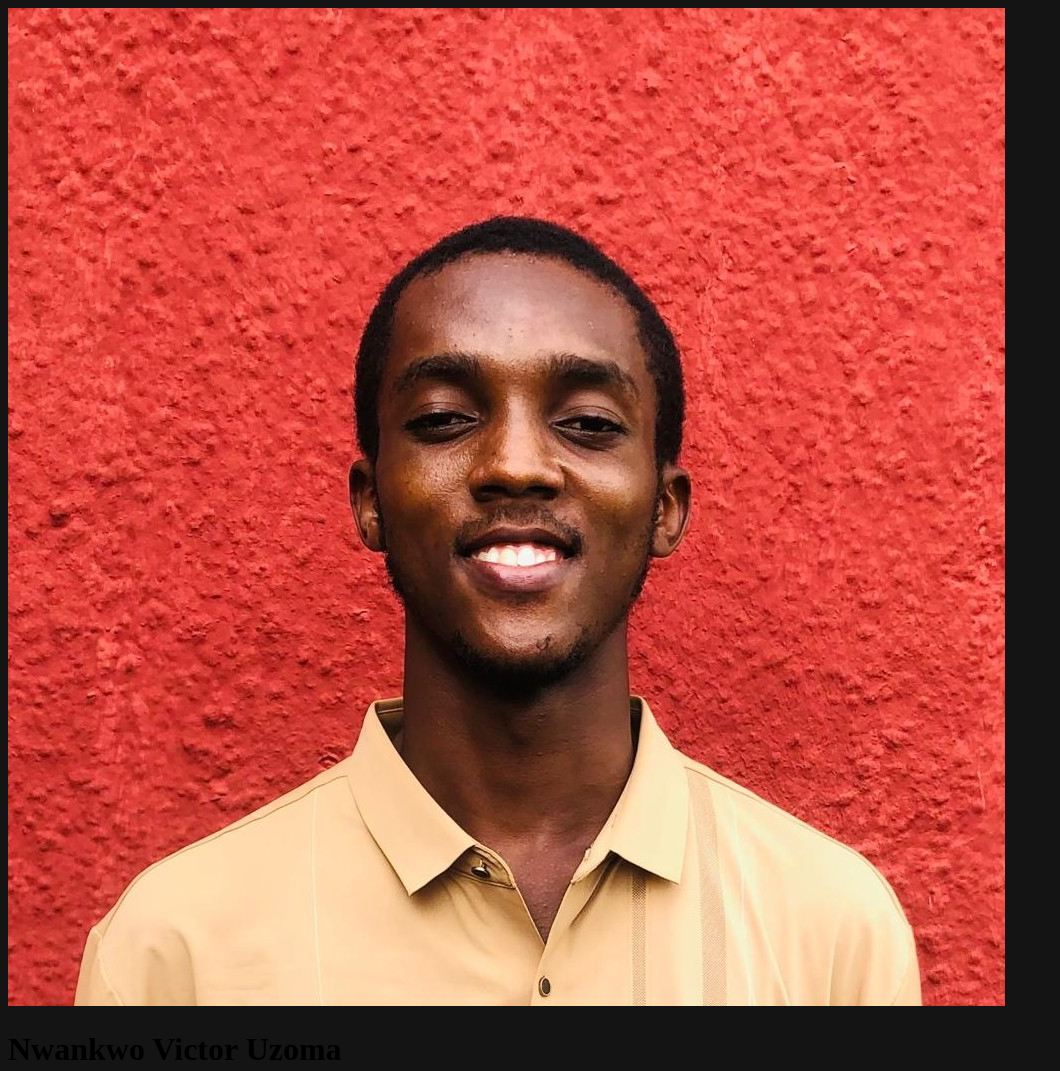
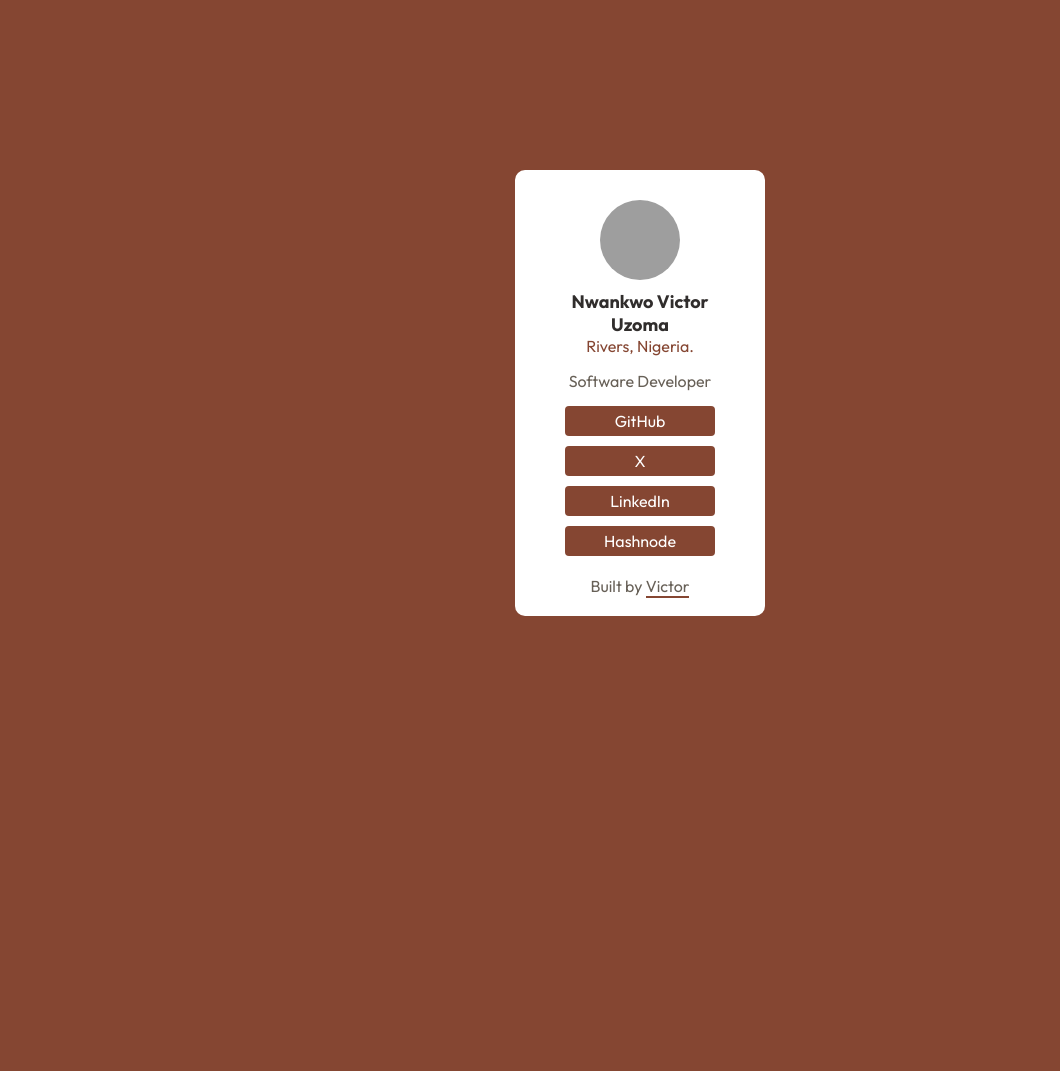
Before and after one commit to theuzomavictor/social-links, a plain HTML site: page index.html in a window 1280 px wide. Shown: the top 1071 px of the page, without its empty margins (0-1060 px from the left). After the commit the page ends 800 px from the top, so only its background shows below. Drawn offline with Linux system fonts and the light colour scheme; grey boxes are pictures that could not be loaded.

Commit message:
Add styles to webpage
Styles added to the webpage makes it more appealing

```diff
--- a/index.html
+++ b/index.html
@@ -7,13 +7,22 @@
     <link rel="stylesheet" href="./styles.css">
 </head>
 <body>
-    <img src="./images/Profile Image 3.jpeg" alt="My profile image" class="profile-img">
-    <h1>Nwankwo Victor Uzoma</h1>
-    <span><p>Rivers, Nigeria.</p></span>
-    <p>Software Developer</p>
-    <a href="#"><p>GitHub</p></a>
-    <a href="#"><p>X</p></a>
-    <a href="#"><p>LinkedIn</p></a>
-    <a href="#"><p>Hashnode</p></a>
+    <div class="container">
+        <div class="content">
+            <div class="img">
+                <img src="./images/IMG_8010.PNG" alt="My profile image" class="profile-img">
+            </div>
+            <h2>Nwankwo Victor Uzoma</h2>
+            <span><p>Rivers, Nigeria.</p></span>
+            <p>Software Developer</p>
+            <div class="links">
+                <a href="https://github.com/theuzomavictor" class="link-item" target="_blank"><p>GitHub</p></a>
+                <a href="https://x.com/theuzomavictor" class="link-item" target="_blank"><p>X</p></a>
+                <a href="https://www.linkedin.com/in/victor-uzoma-nwankwo/" class="link-item" target="_blank"><p>LinkedIn</p></a>
+                <a href="https://hashnode.com/@nwankwovictoruzoma" class="link-item" target="_blank"><p>Hashnode</p></a>
+            </div>
+            <p class="footer">Built by <a href="https://x.com/theuzomavictor" class="a-foot">Victor</a></p>
+        </div>
+    </div>
 </body>
 </html>
--- a/styles.css
+++ b/styles.css
@@ -1,3 +1,83 @@
+@import url('https://fonts.googleapis.com/css2?family=Inter:ital,opsz,wght@0,14..32,100..900;1,14..32,100..900&family=Outfit:wght@100..900&display=swap');
+
+* {
+    margin: 0;
+    padding: 0;
+    box-sizing: border-box;
+}
+
 body {
-    background-color: hsl(0, 0%, 8%);
+    background-color: #854632;
+    color: #ffffff;
+    height: 100vh;
+    display: flex;
+    justify-content: center;
+    align-items: center;
 }
+
+h2 {
+    font-family: "Outfit", serif;
+    text-align: center;
+    padding: 0px 30px;
+    color: #302d2c;
+    font-size: 18px;
+}
+
+p {
+    font-family: "Outfit", serif;
+    font-weight: 400;
+    color: #676057;
+    text-align: center;
+    margin-bottom: 15px;
+}
+
+span p {
+    color: #854632;
+    text-align: center;
+}
+
+a {
+    text-decoration: none;
+}
+
+.link-item p {
+    text-decoration: none;
+    background-color: #854632;
+    margin: 0px 50px;
+    margin-bottom: 10px;
+    padding: 5px 0px;
+    color: #ffffff;
+    border-radius: 4px;
+}
+
+.links {
+    margin-bottom: 20px;
+}
+
+.content {
+    background-color: #ffffff;
+    width: 250px;
+    border-radius: 10px;
+}
+
+.img {
+    display: flex;
+    justify-content: center;
+    padding-top: 30px;
+    margin-bottom: 10px;
+}
+
+.profile-img {
+    width: 80px;
+    height: 80px;
+    border-radius: 50%;
+}
+
+.footer {
+    padding-bottom: 20px;
+}
+
+.a-foot {
+    color: #676057;
+    border-bottom: 2px solid #854632;
+}
```
Also changed, not shown: images/Profile Image 3.jpeg (deleted), 1 other file.
